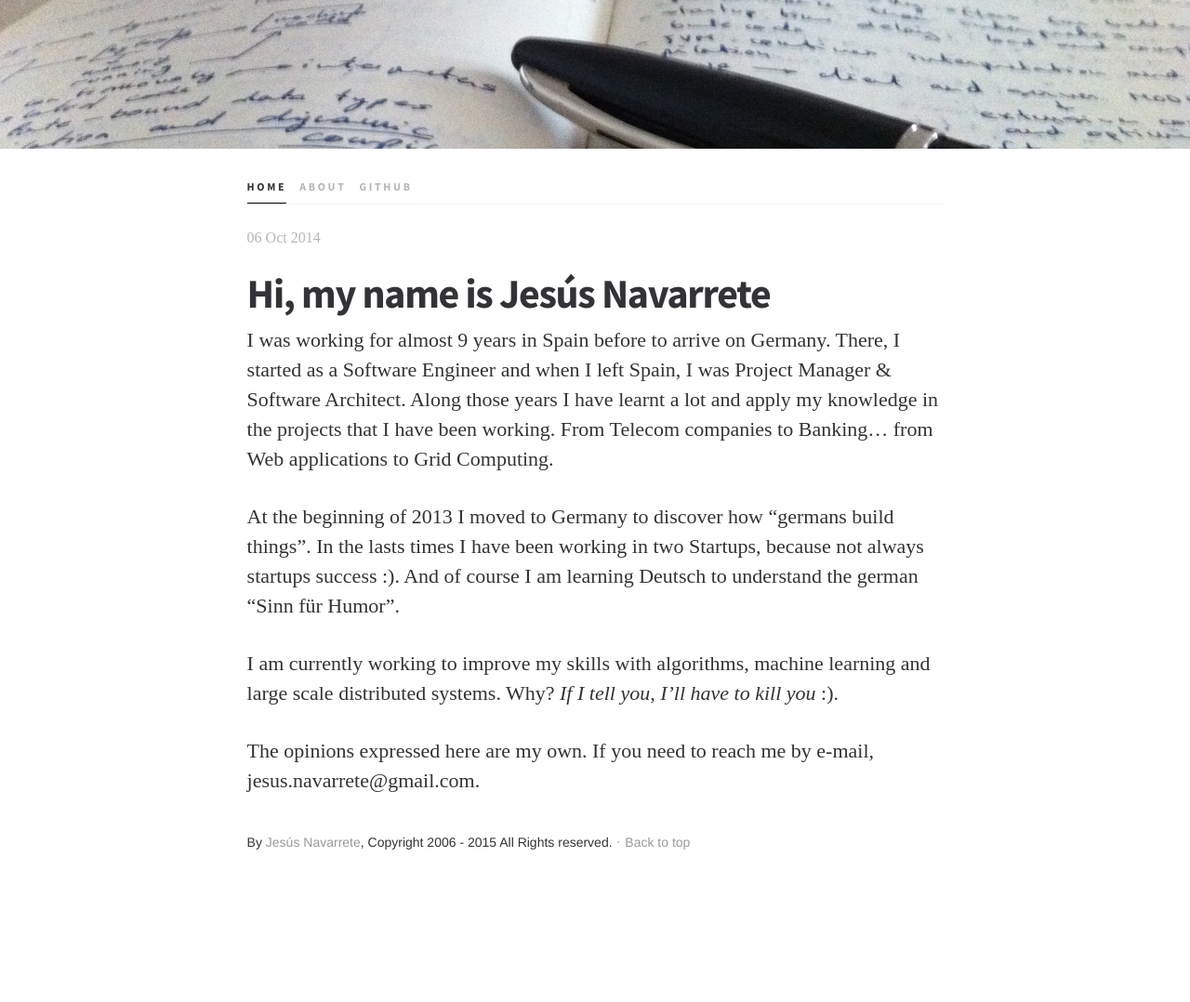
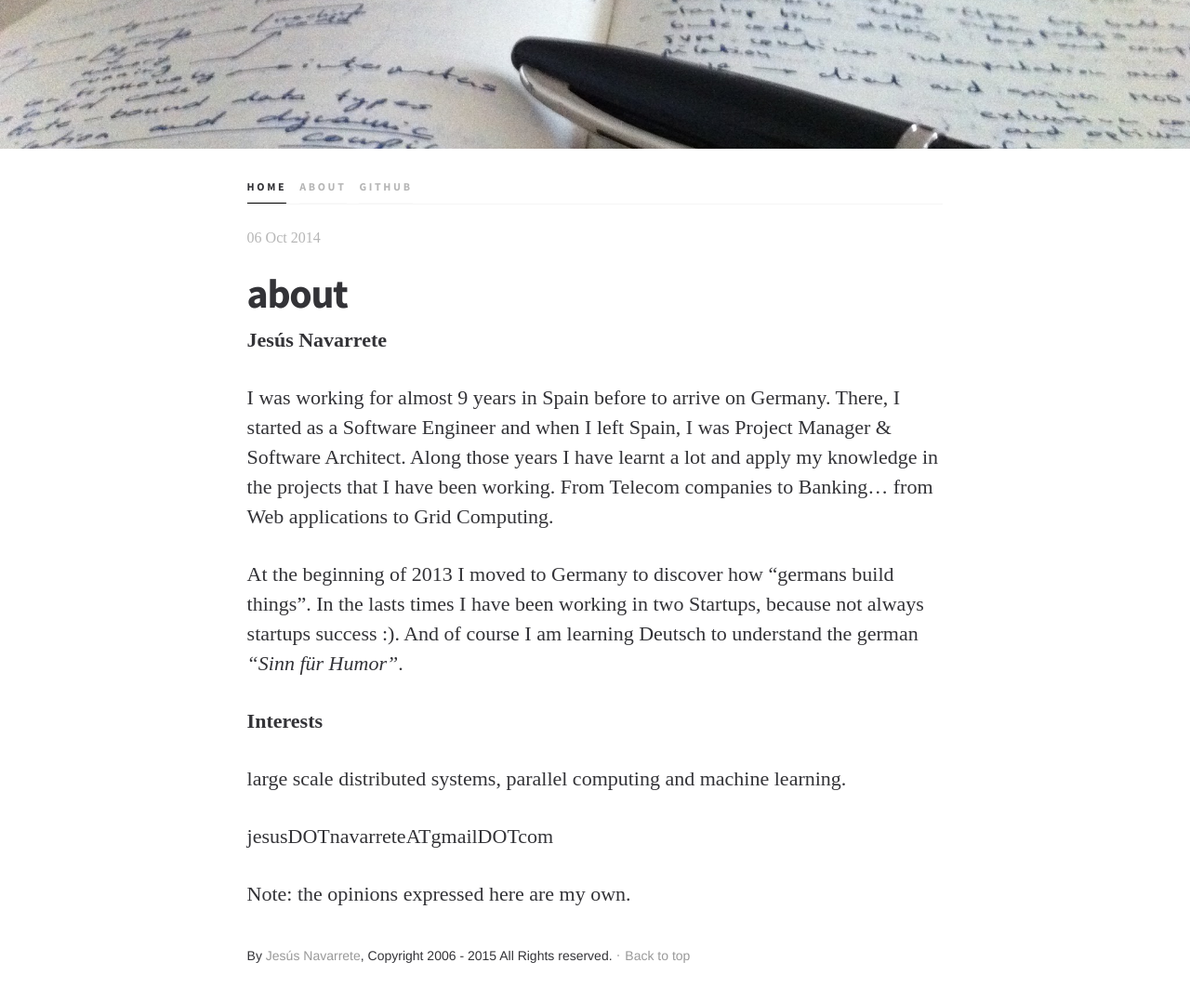
Before and after one commit to jenaiz/jenaiz.github.io, a Jekyll site: the page built from about/index.markdown, in a window 1280 px wide. Shown: the whole page at 93% size. Built offline with Jekyll 4.4.1, drawn with Linux system fonts in a browser that asks for light colours; nearby versions of some CDN libraries; some web fonts are replaced; Markdown is read by kramdown in place of the engine named in the settings; before the commit the page ends 956 px from its top, so only the background shows below that.

Commit message:
updating texts, index and css

```diff
--- a/_config.yml
+++ b/_config.yml
@@ -4,5 +4,6 @@ highlighter: true
 description: by Jesús Navarrete
 url: http://jenaiz.com
 
-permalink: /post/:title
+#permalink: /post/:title
+permalink: /:year/:month/:title
 relative_permalinks: true
--- a/about/index.markdown
+++ b/about/index.markdown
@@ -1,13 +1,18 @@
 ---
 layout: page
-title: Hi, my name is Jesús Navarrete
+title: about
 date:   2014-10-06 8:00:00
 ---
 
-I was working for almost 9 years in Spain before to arrive on Germany. There, I started as a Software Engineer and when I left Spain, I was Project Manager & Software Architect. Along those years I have learnt a lot and apply my knowledge in the projects that I have been working. From Telecom companies to Banking... from Web applications to Grid Computing.
+<strong>Jesús Navarrete</strong>
 
-At the beginning of 2013 I moved to Germany to discover how "germans build things". In the lasts times I have been working in two Startups, because not always startups success :). And of course I am learning Deutsch to understand the german "Sinn für Humor".
+I was working for almost 9 years in Spain before to arrive on Germany. There, I started as a Software Engineer and when I left Spain, I was Project Manager &amp; Software Architect. Along those years I have learnt a lot and apply my knowledge in the projects that I have been working. From Telecom companies to Banking... from Web applications to Grid Computing.
 
-I am currently working to improve my skills with algorithms, machine learning and large scale distributed systems. Why? *If I tell you, I'll have to kill you* :).
+At the beginning of 2013 I moved to Germany to discover how "germans build things". In the lasts times I have been working in two Startups, because not always startups success :). And of course I am learning Deutsch to understand the german <em>"Sinn für Humor"</em>.
 
-The opinions expressed here are my own. If you need to reach me by e-mail, jesus.navarrete@gmail.com.
+<strong>Interests</strong>
+
+large scale distributed systems, parallel computing and machine learning.
+<p style="text-align: left;">jesusDOTnavarreteATgmailDOTcom</p>
+Note: the opinions expressed here are my own.
+<p style="text-align: center;"></p>
```
Also changed, not shown: _posts/2014-10-06-re-launch.markdown (line endings or trailing spaces), _posts/2014-10-21-the-agile-samurai.markdown (line endings or trailing spaces), assets/css/main2.css (line endings or trailing spaces), index.html (line endings or trailing spaces).
